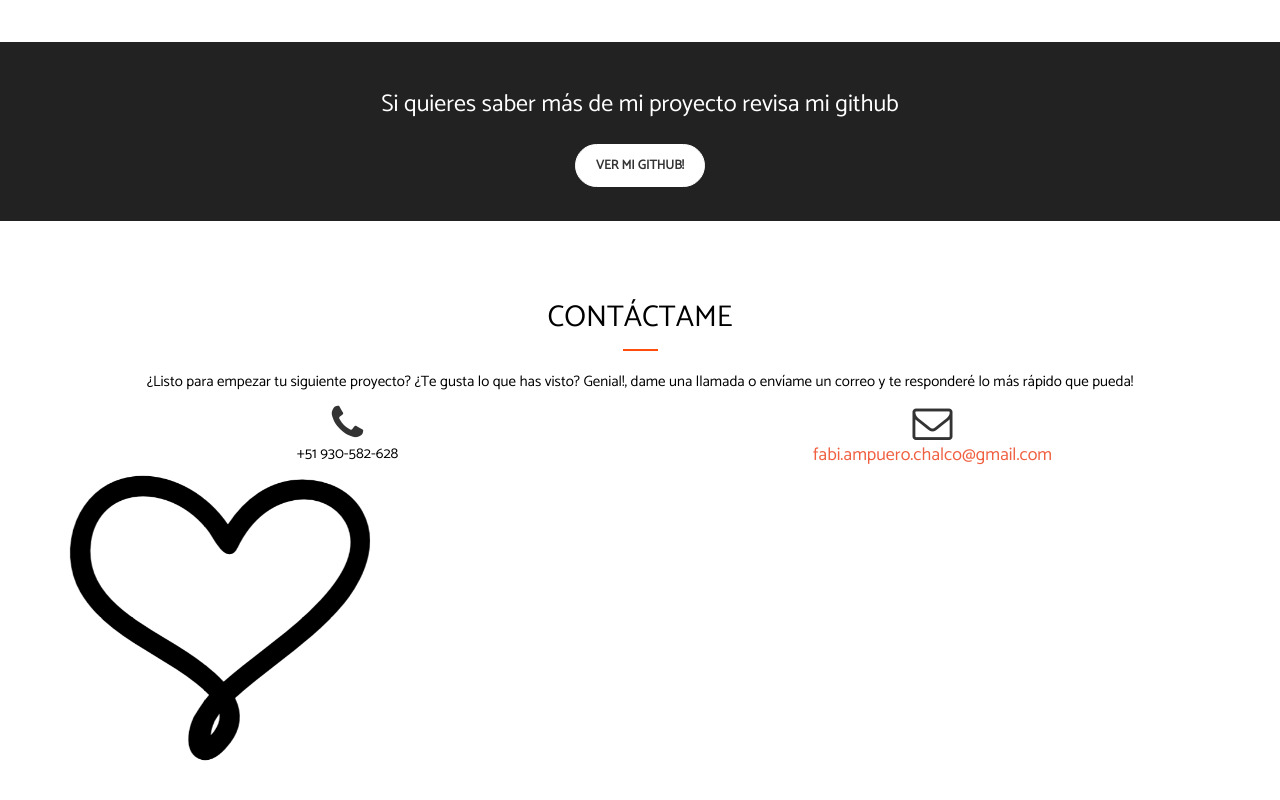
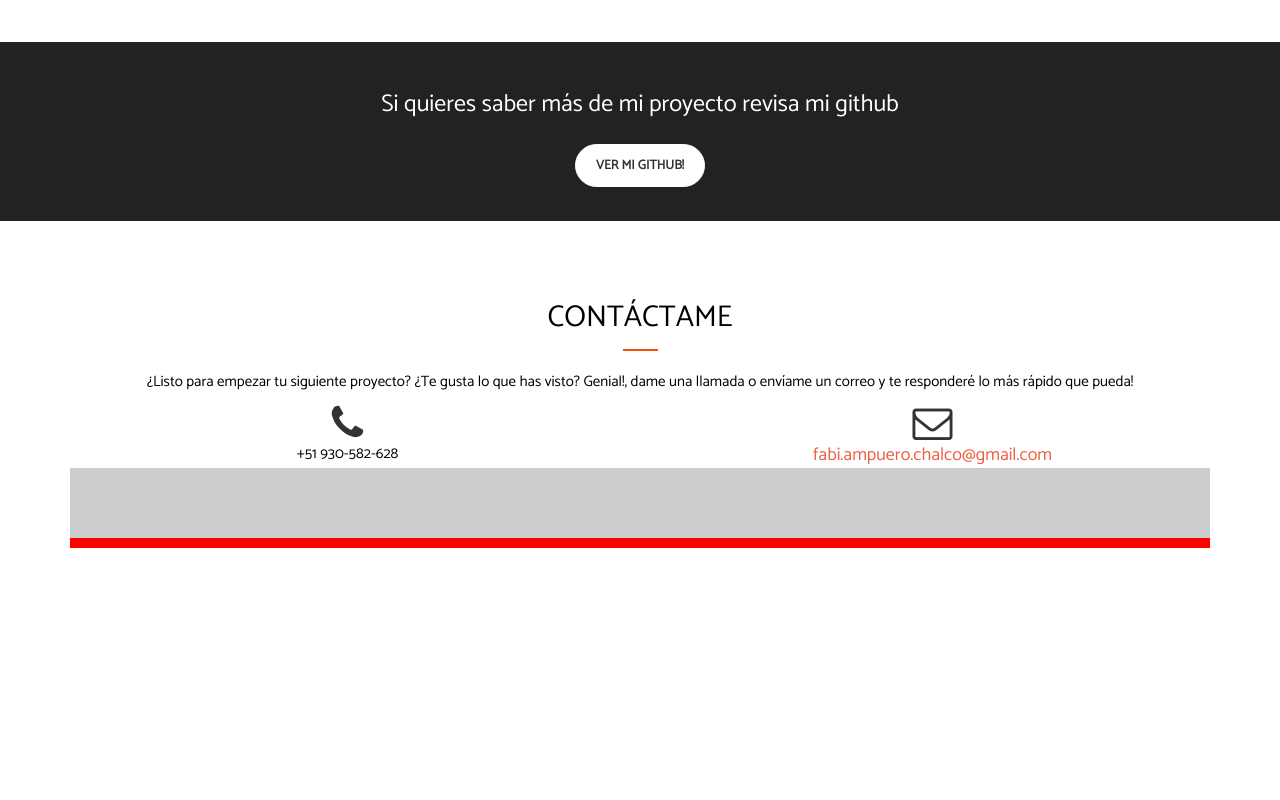
Before and after one commit to FabiAmpuero/portfolio, a plain HTML site: page index.html in a window 1280 px wide. Shown: the part 1321-2121 px from the top of the page. After the commit the page ends 1949 px from the top, so only its background shows below. Drawn offline with nearby package versions, Linux system fonts and the light colour scheme; files whose address does not match are found by name; a web font is replaced by a local one.

Commit message:
avance skills

```diff
--- a/css/main.css
+++ b/css/main.css
@@ -245,29 +245,24 @@ footer a:hover {
 }
 
 /* ---------------------------------------------------------------------------- SKILLS DRAW -- */
-.fondo-heart {
-    display: inline-block;
+.robot{
+    position: relative;
+    background: #ccc;
+    height: 80px;
+}
+.colores{
     position: absolute;
-    width: 400px;
-    height: 30px;
+    height: 10px;
+    overflow: hidden;
+    width: 100%;
+    bottom: 0;
+    transition: all 0.5s;
+}
+.colores:hover{
+    height: 80px;
+}
+.rojo{ background: #ff0000; height:20px;}
+.verde{ background: #00ff00; height:20px;}
+.azul{ background: #0000ff; height:20px;}
 
-    -webkit-transition-property: height; /* Safari */
-    -webkit-transition-duration: 2.5s; /* Safari */
-    transition-property: height;
-    transition-duration: 2.5s;
-}
-
-.fondo-heart:hover {
-    height: 400px;
-    background: tomato;
-
-    -webkit-transition:all 0.5s ease;
-    -moz-transition:all 0.5s ease;
-    transition:all 0.5s ease;
-}
-
-.heart {
-    width: 300px;
-    position: relative;
-}
 /* ---------------------------------------------------------------------------- END FOOTER -- */
--- a/index.html
+++ b/index.html
@@ -142,8 +142,13 @@
             </div>
             <div class="row">
                 <div class="col-md-12">
-                    <div class="fondo-heart"></div>
-                    <img class="heart" src="img/heart.png" alt="">
+                    <div class="robot">
+                        <div class="colores">
+                            <div class="rojo"></div>
+                            <div class="verde"></div>
+                            <div class="azul"></div>
+                        </div>
+                    </div>
                 </div>
             </div>
         </div>
```
Also changed, not shown: img/ZVVBRAR.png (added), img/green-scallop-wallpaper.png (added), img/lego-bottom.png (added), img/logooo.png (added).
